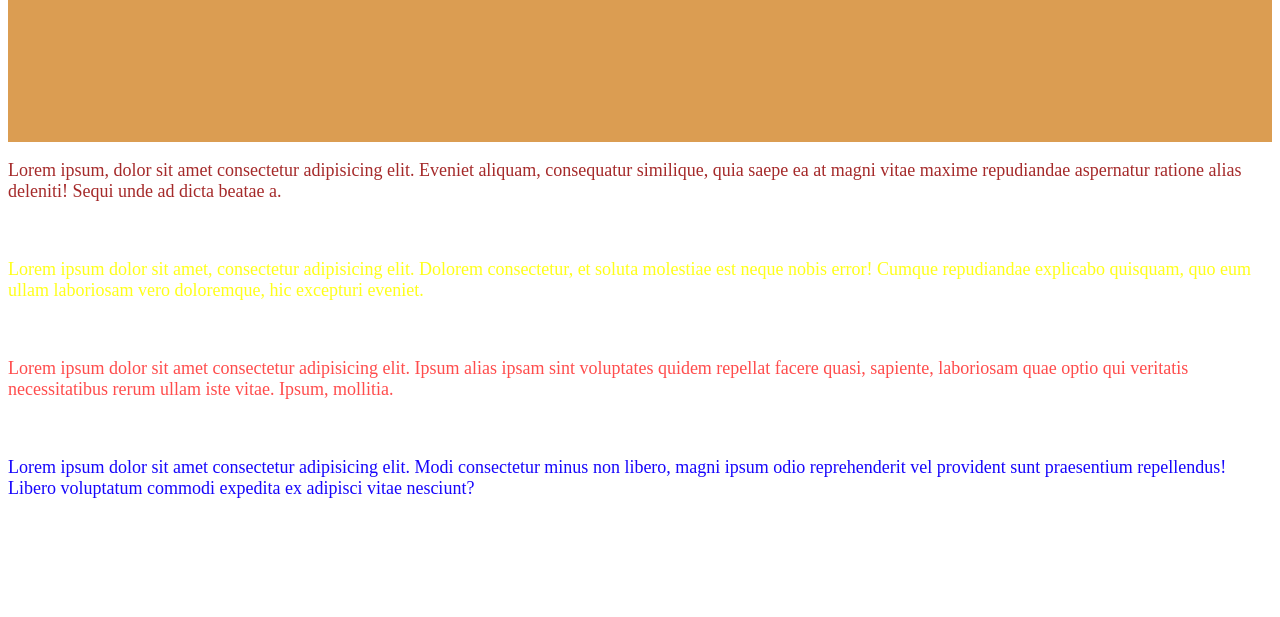
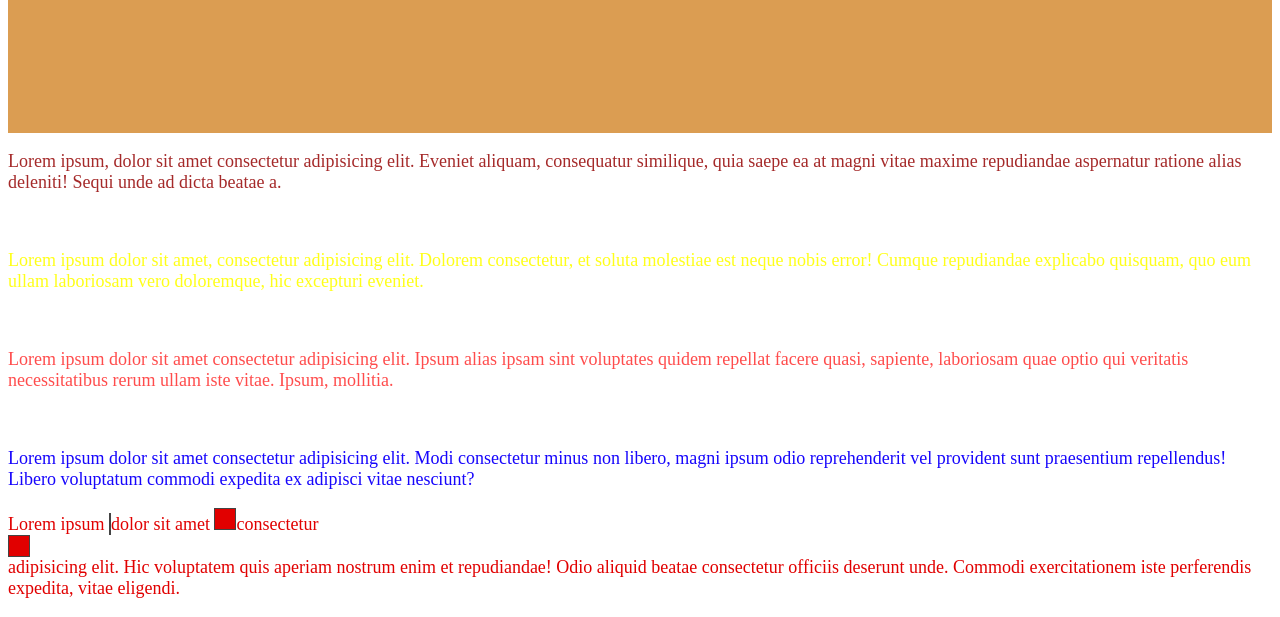
Before and after one commit to Valemagnum02/MiaTech, a plain HTML site: page index3.html in a window 1280 px wide. Shown: the part 943-1560 px from the top of the page. Before the commit the page ends 1460 px from the top, so only its background shows below. Drawn offline with Linux system fonts and the light colour scheme.

Commit message:
feat: add global variables, add global variables for padding + edit li with inline-block display + add paragraph with 3 span and display relative display css

```diff
--- a/index3.html
+++ b/index3.html
@@ -26,5 +26,10 @@
     <p class="p-a">Lorem ipsum dolor sit amet, consectetur adipisicing elit. Dolorem consectetur, et soluta molestiae est neque nobis error! Cumque repudiandae explicabo quisquam, quo eum ullam laboriosam vero doloremque, hic excepturi eveniet.</p><br>
     <p class="p-b">Lorem ipsum dolor sit amet consectetur adipisicing elit. Ipsum alias ipsam sint voluptates quidem repellat facere quasi, sapiente, laboriosam quae optio qui veritatis necessitatibus rerum ullam iste vitae. Ipsum, mollitia.</p><br>
     <p class="p-c">Lorem ipsum dolor sit amet consectetur adipisicing elit. Modi consectetur minus non libero, magni ipsum odio reprehenderit vel provident sunt praesentium repellendus! Libero voluptatum commodi expedita ex adipisci vitae nesciunt?</p>
+    <p>Lorem ipsum <span class="hey-a"></span> dolor sit amet <span class="hey-b"></span>consectetur <span class="hey-c"></span>adipisicing elit. Hic voluptatem quis aperiam nostrum enim et repudiandae! Odio aliquid beatae consectetur officiis deserunt unde. Commodi exercitationem iste perferendis expedita, vitae eligendi.</p>
+
+
+
+
 </body>
 </html>
--- a/style/html3.css
+++ b/style/html3.css
@@ -1,10 +1,21 @@
+:root{
+    --rot: rgb(225,0,0);
+    --frag: 100px 50%;
+}
+
+
+
+*{
+    color: var(--rot);
+}
+
 .rem{
     font-size: 18px;
 }
 
 .em{
     font-size: 10px;
-    padding: 200px;
+    padding: var(--frag);
     background-color: rgb(219, 157, 82);
 }
 
@@ -13,7 +24,7 @@
 }
 
 .para-b{
-font-size: 3rem;
+    font-size: 3rem;
 }
 
 .ciao{
@@ -22,10 +33,16 @@ font-size: 3rem;
 }
 
 ul{
+
     list-style: none;
 }
 
+li{
+    display: inline-block;
+}
+
 .ciao-square{
+    margin: 0 auto;
     padding: 10%;
     margin-right: 90%;
     background-color: #1706fc;
@@ -47,3 +64,29 @@ ul{
 .p-c{
     color:#1706fc;
 }
+
+.hey-a{
+    border: 1px solid rgb(68, 68, 68);
+    width: 20px;
+    height:20px;
+    background-color: var(--rot);
+    display: inline;
+
+}
+
+.hey-b{
+    border: 1px solid rgb(68, 68, 68);
+    width: 20px;
+    height:20px;
+    background-color: var(--rot);
+    display: inline-block;
+
+}
+
+.hey-c{
+    border: 1px solid rgb(68, 68, 68);
+    width: 20px;
+    height:20px;
+    background-color: var(--rot);
+    display:block;
+}
```
